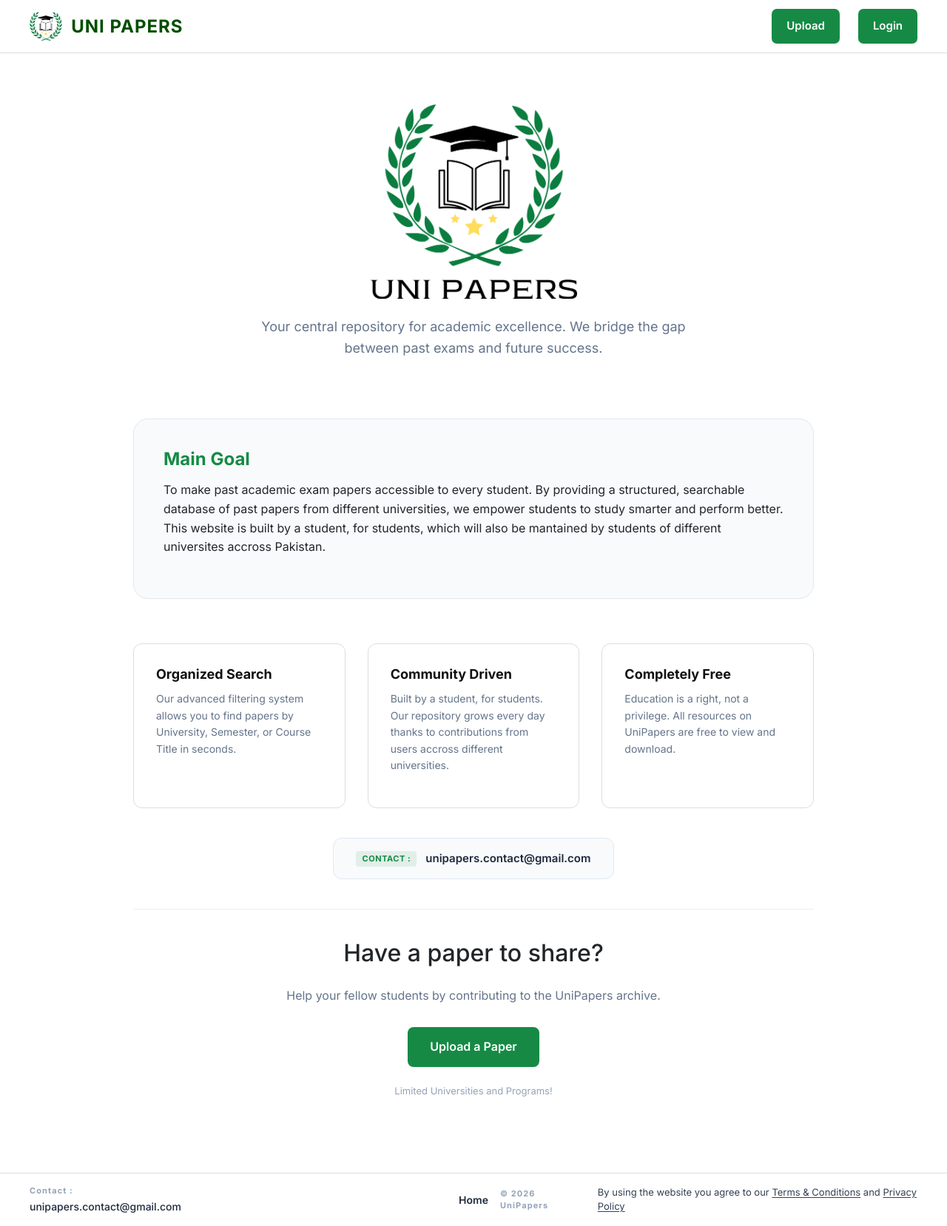
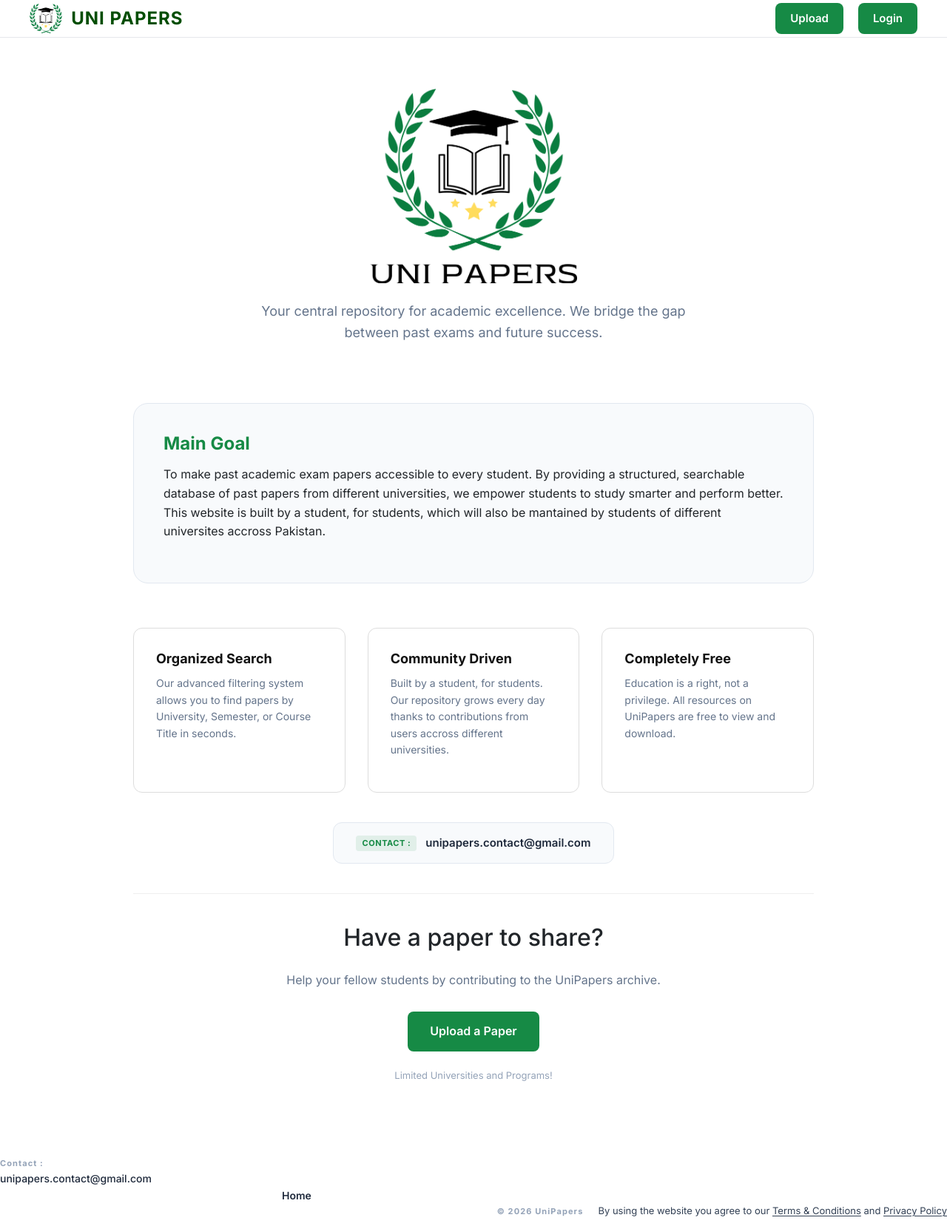
Before and after one commit to ammaar-hussa1n/UniPapers, a Django app: page /about/ in a window 1280 px wide. Shown: the whole page at 74% size. Run offline with Django 5.2, Linux system fonts and the light colour scheme; some libraries are stand-ins or nearby versions.

Commit message:
Change base.html

```diff
--- a/home/templates/home/base.html
+++ b/home/templates/home/base.html
@@ -18,34 +18,41 @@
             font-family:'Inter', sans-serif;
         }
 
+        /* DESKTOP CORE STRUCTURE: Declares baseline grid layout for navbar elements */
         .navbar {
-            width: 100%;
-            height: 72px;
-            min-height: 72px;
-            background: white;
             display: grid;
-            grid-template-columns: 1fr auto 1fr;
+            grid-template-columns: auto 1fr auto;
             align-items: center;
+            gap: 20px;
             padding: 0 40px;
-            border-bottom: 1px solid #ddd;
-            position: sticky;
-            top: 0;
-            z-index: 1000;
+            height: 70px;
+            background: #ffffff;
+            border-bottom: 1px solid #e5e7eb;
         }
 
-        .nav-left{
-            display:flex;
-            align-items:center;
-            gap:30px;
-            justify-self:start;
+        .nav-left {
+            display: flex;
+            align-items: center;
+            justify-self: start;
         }
 
         .nav-center {
+            width: 100%;
+            max-width: 550px;
+            justify-self: center;
+            position: relative;
+        }
+
+        .nav-right {
             display: flex;
             align-items: center;
-            justify-content: center;
-            height: 100%;
-            padding: 10px 0;
+            gap: 20px;
+            justify-self: end;
+        }
+
+        .search-container {
+            width: 100%;
+            position: relative;
         }
 
         .logo{
@@ -65,31 +72,10 @@
             text-decoration:none;
         }
 
-        .nav-right{
-            display:flex;
-            align-items:center;
-            gap:25px;
-            justify-self:end;
-        }
-
         .nav-item{
             cursor:pointer;
             font-size:15px;
             position:relative;
-        }
-
-        .download-btn{
-            background:#168a45;
-            color:white;
-            border:none;
-            padding:12px 20px;
-            border-radius:7px;
-            font-weight:600;
-            cursor:pointer;
-            text-decoration:none;
-            display:inline-flex;
-            align-items:center;
-            justify-content:center;
         }
 
         .dropdown{
@@ -383,16 +363,19 @@
             flex: 1 0 auto;
         }
 
-        .footer-navbar {
-            width: 100%;
-            height: 72px;
-            background: white;
-            display: grid;
-            grid-template-columns: 1fr auto 1fr;
-            align-items: center;
-            padding: 0 40px;
-            border-top: 1px solid #ddd;
-            flex-shrink: 0;
+        .download-btn {
+            background: #168a45;
+            color: white !important;
+            padding: 10px 20px;
+            border-radius: 8px;
+            font-weight: 600;
+            border: none;
+            text-decoration: none;
+            transition: background 0.2s;
+        }
+
+        .download-btn:hover {
+            background: #116933;
         }
 
         .footer-about-link {
@@ -636,6 +672,10 @@
     </div>
 </footer>
 
+<script src="https://cdn.jsdelivr.net/npm/bootstrap@5.3.3/dist/js/bootstrap.bundle.min.js"
+        integrity="sha384-YvpcrYf0tY3lHB60NNkmXc5s9fDVZLESaAA55NDzOxhy9GkcIdslK1eN7N6jIeHz"
+        crossorigin="anonymous"></script>
+
 {% if request.resolver_match.url_name != 'account_login' %}
     {% if messages %}
         <div class="toast-container position-fixed top-0 end-0 p-3" style="z-index: 1100;">
@@ -650,9 +690,6 @@
         </div>
     {% endif %}
 
-    <script src="https://cdn.jsdelivr.net/npm/bootstrap@5.3.3/dist/js/bootstrap.bundle.min.js"
-            integrity="sha384-YvpcrYf0tY3lHB60NNkmXc5s9fDVZLESaAA55NDzOxhy9GkcIdslK1eN7N6jIeHz"
-            crossorigin="anonymous"></script>
     <script>
         document.addEventListener('DOMContentLoaded', function () {
             document.querySelectorAll('.toast:not(#deleteConfirmToast)').forEach(function (toastElement) {
```
Also changed, not shown: other parts of home/templates/home/base.html (+54 -7 lines).
